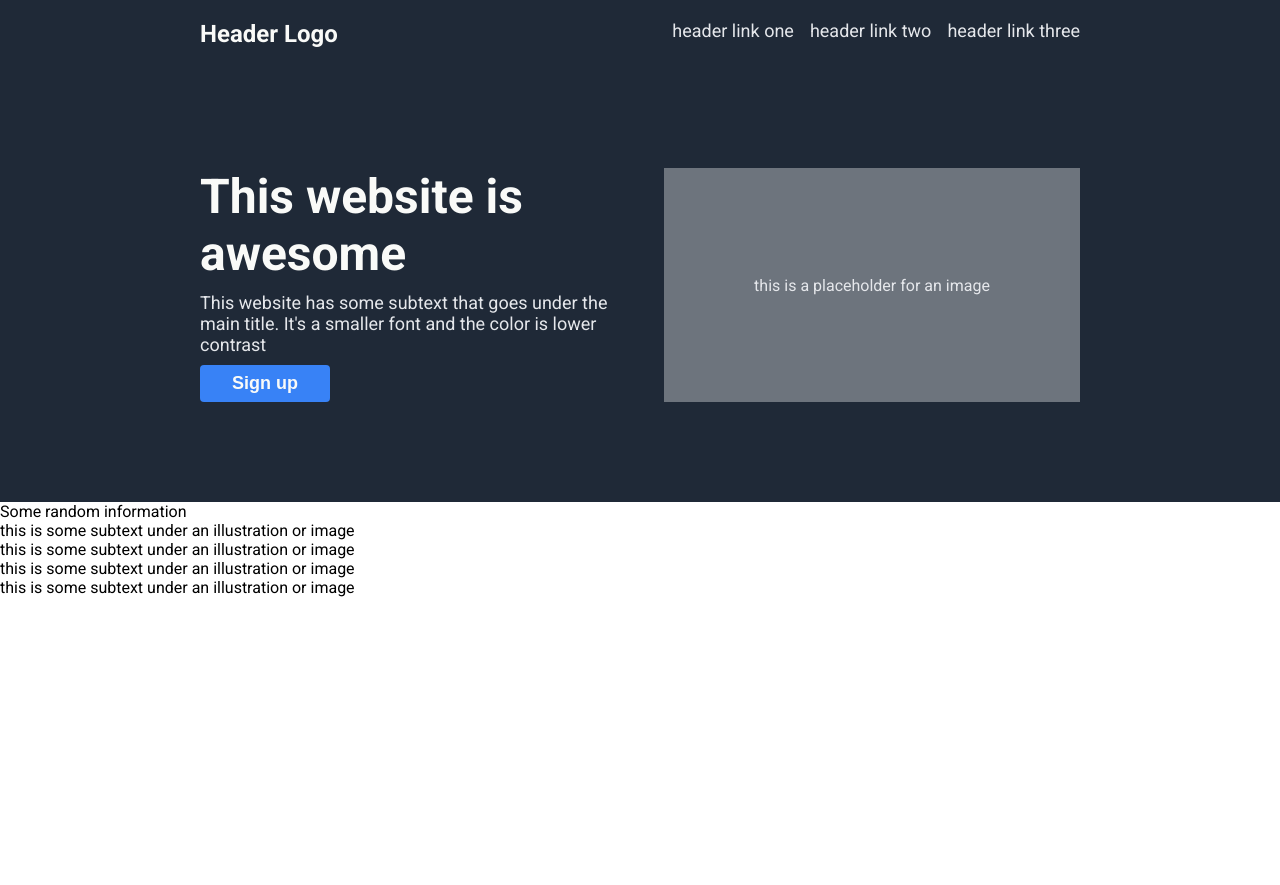
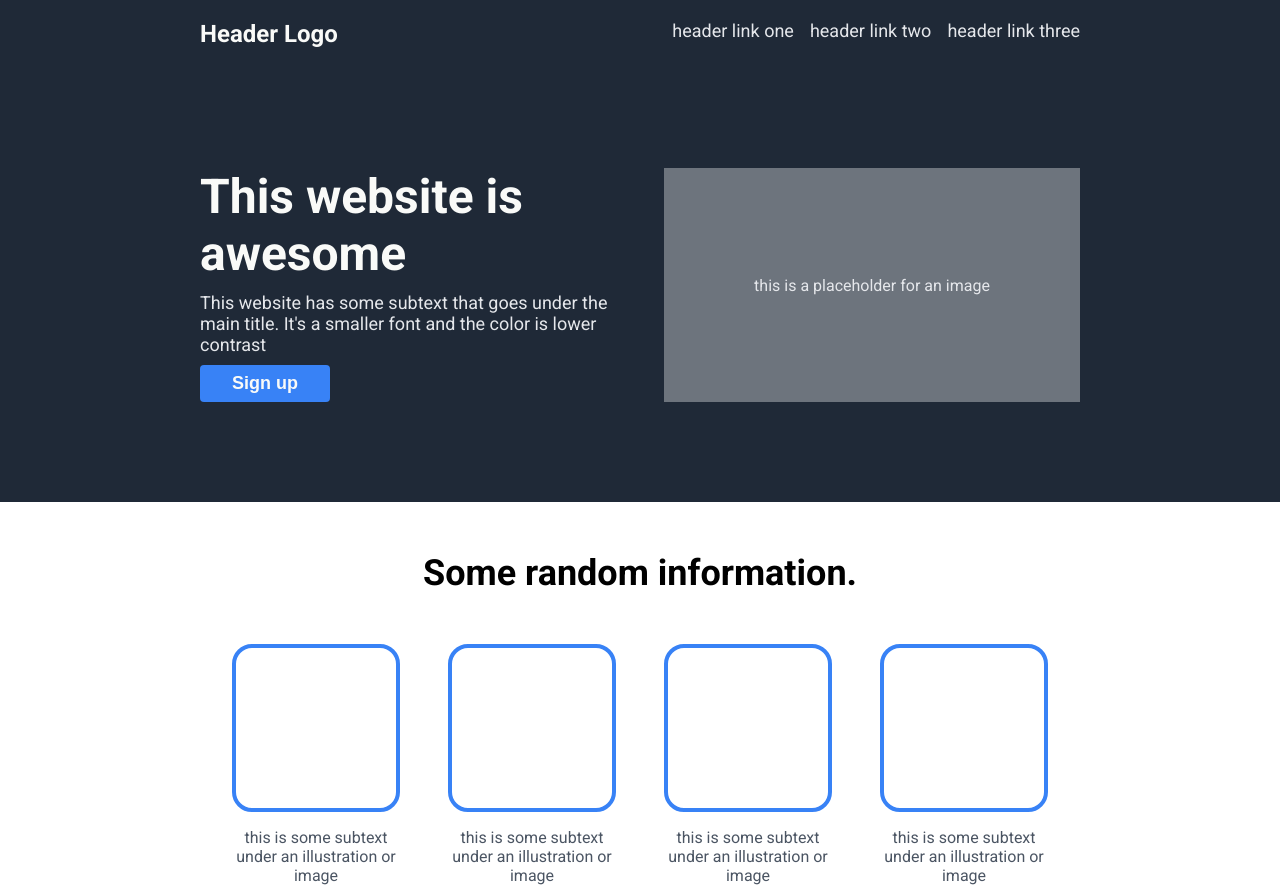
Before and after one commit to nyisaiah/odin-landing-page, a plain HTML site: page index.html in a window 1280 px wide. Before the commit the page ends 800 px from the top, so only its background shows below. Drawn offline with Linux system fonts and the light colour scheme.

Commit message:
Add style to info section

```diff
--- a/index.html
+++ b/index.html
@@ -26,7 +26,7 @@
         </div>
     </div>
     <div class="info">
-        <div class="main-text">Some random information</div>
+        <div class="main-text">Some random information.</div>
         <div class="illustrations">
             <div class="card">
                 <div class="placeholder"></div>
--- a/styles.css
+++ b/styles.css
@@ -83,3 +83,41 @@ body{
     color:#e5e7eb;
     background-color: #6D747D;
 }
+
+.info{
+    display: flex;
+    align-items: center;
+    flex-direction: column;
+
+}
+.illustrations{
+    display: flex;
+    align-items: center;
+    gap: 48px;
+}
+.info .main-text{
+    font-size: 36px;
+    font-weight: bolder;
+    padding-top: 50px;
+    padding-bottom: 50px;
+}
+.card{
+    display: flex;
+    flex-direction: column;
+    align-items: center;
+    gap: 16px;
+
+}
+.card .placeholder{
+    height: 160px;
+    width: 160px;
+    border: solid 4px #3882f6;
+    border-radius: 20px;
+
+}
+
+.card .caption{
+    color: #4B5563;
+    text-align: center;
+    max-width: 160px;
+}
```
